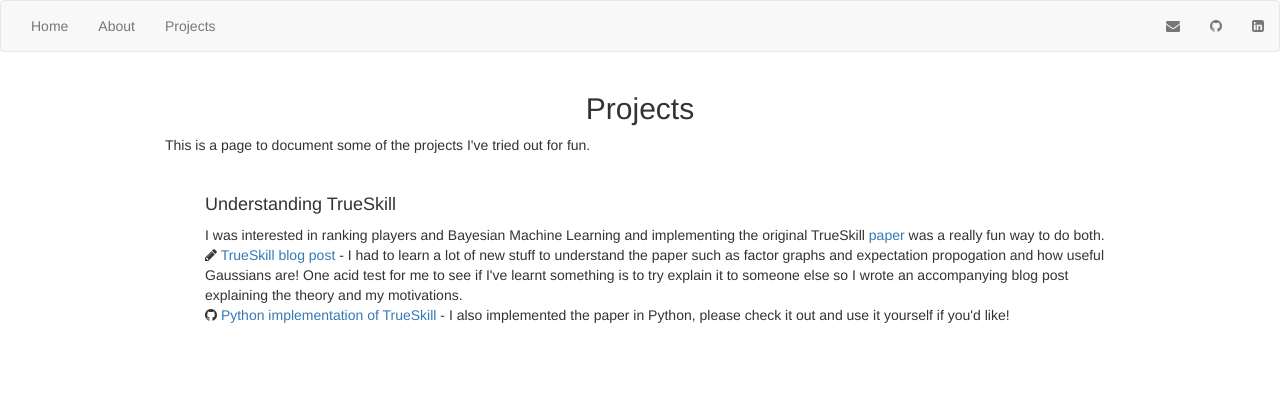
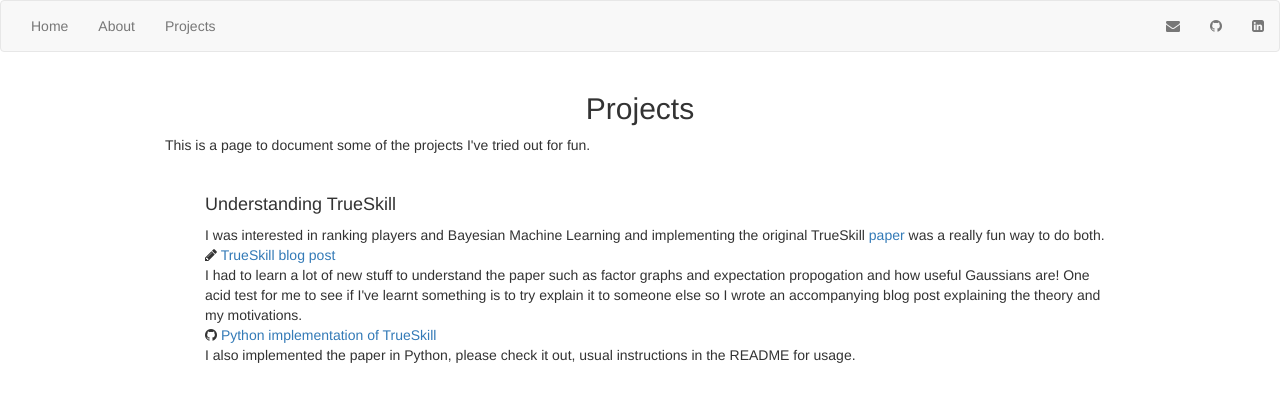
Before and after one commit to Nush395/Nush395.github.io, a Jekyll site: the page built from projects/index.html, in a window 1280 px wide. Shown: the top 402 px of the page. Built offline with Jekyll 4.4.1, drawn with Linux system fonts in a browser that asks for light colours.

Commit message:
TrueSkill edit project page.

```diff
--- a/projects/index.html
+++ b/projects/index.html
@@ -24,14 +24,19 @@
 			<i class="fa fa-pencil"></i>
 			<a href="https://nush395.github.io/2020/06/06/true-skill.html" title="Understanding TrueSkill">
 			TrueSkill blog post
-			</a> - 	I had to learn a lot of new stuff to understand the paper such as factor graphs and expectation
+			</a>
+			<br>
+		I had to learn a lot of new stuff to understand the paper such as factor graphs and expectation
 		propogation and how useful Gaussians are! One acid test for me to see if I've learnt something is to try explain
 		it to someone else so I wrote an accompanying blog post explaining the theory and my motivations.
 			<br>
 			<i class="fa fa-github"></i>
 			<a href="https://github.com/Nush395/TrueSkill">
 				Python implementation of TrueSkill
-			</a> - I also implemented the paper in Python, please check it out and use it yourself if you'd like!
+			</a>
+			<br>
+			I also implemented the paper in Python, please check it out, usual instructions in the README for usage.
+
 		</p>
 		<!--{% endfor %}-->
 	</ul>
```
